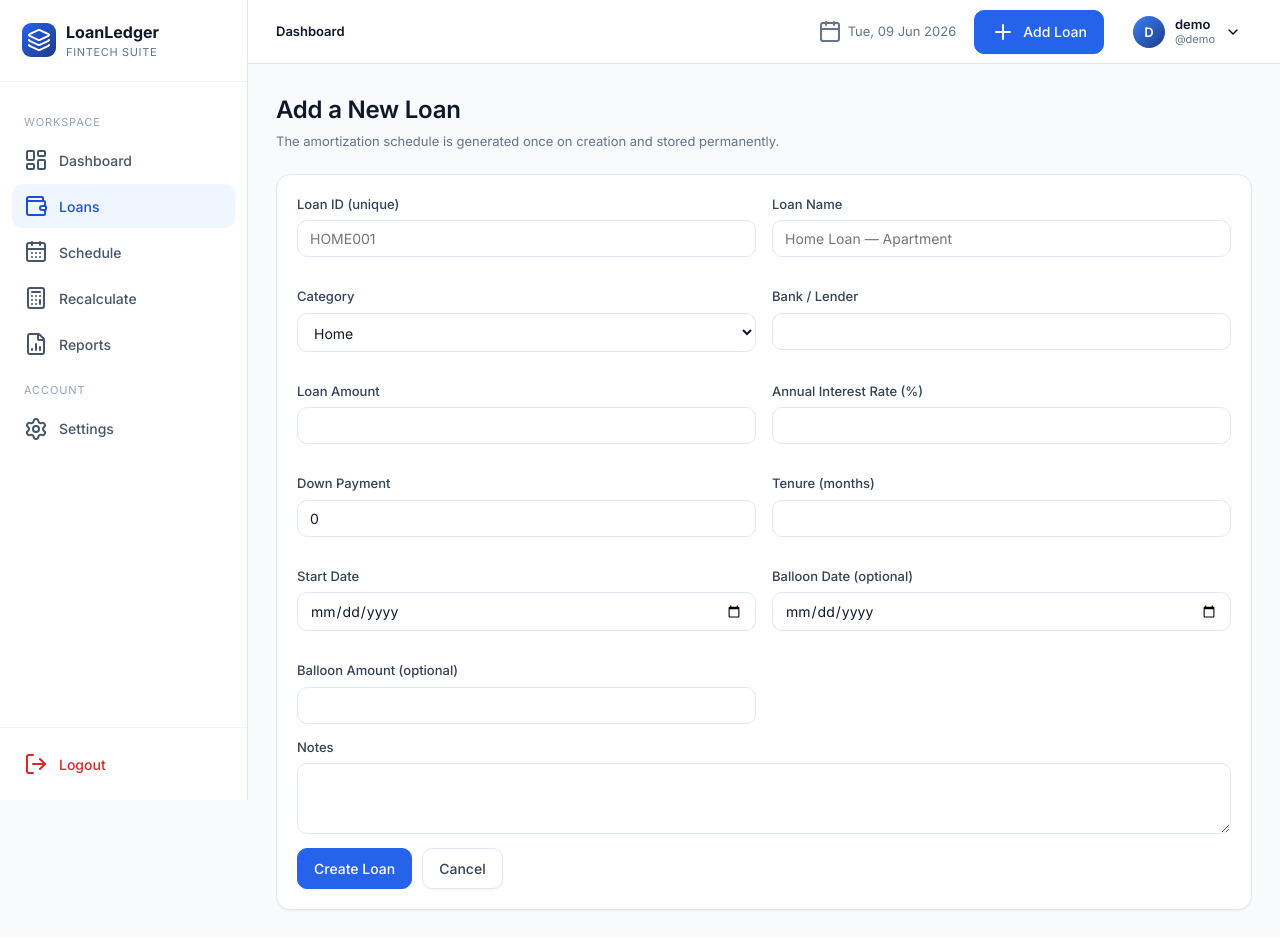
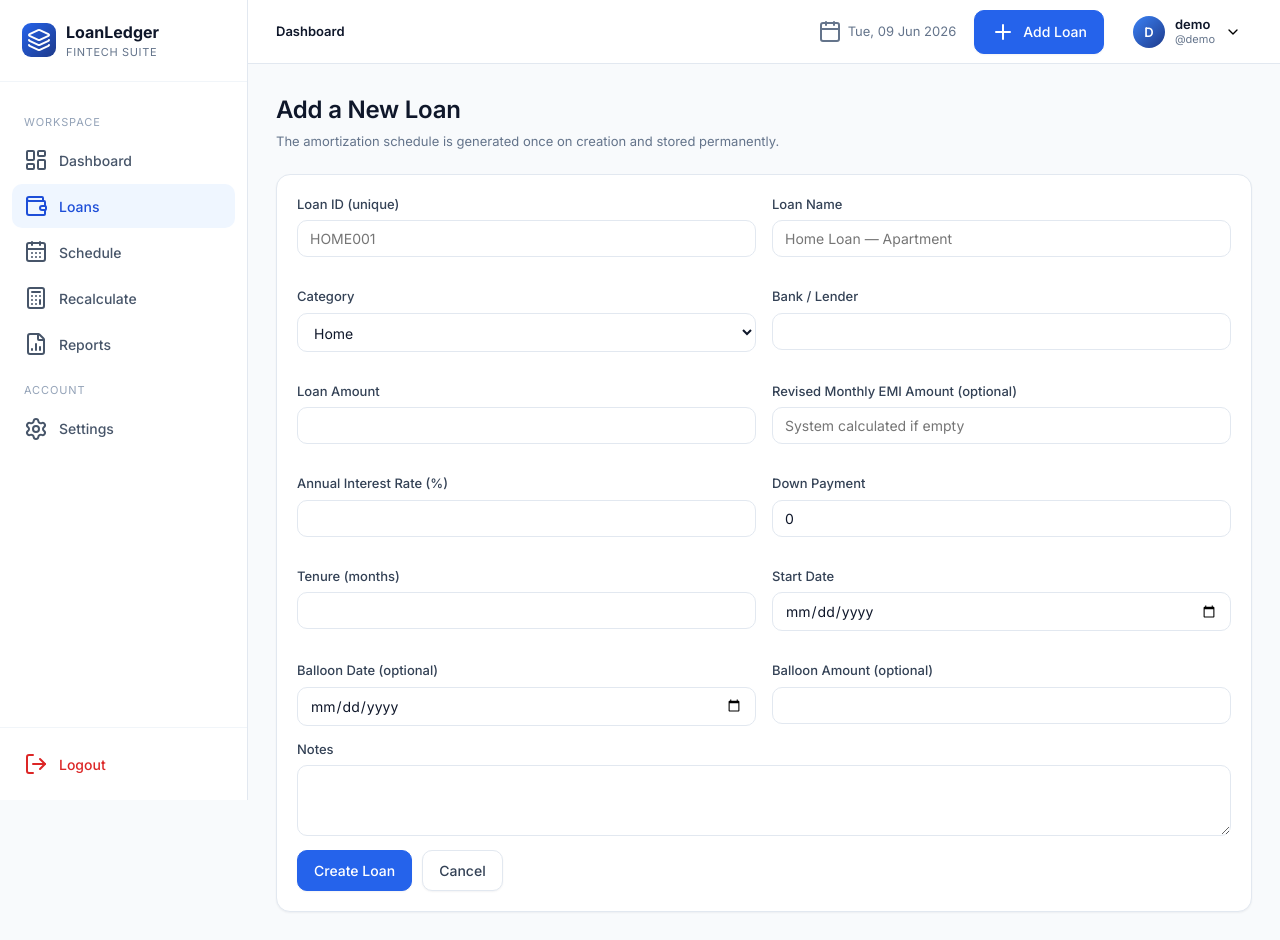
Before and after one commit to Karthik2507/Loanapp, a Flask app: page /loans/add in a window 1280 px wide. Before the commit the page ends 911 px from the top, so only its background shows below. Run offline with Flask 3, Linux system fonts and the light colour scheme; a user stored in the database is signed in; some libraries are stand-ins or nearby versions.

Commit message:
Added Revised Payment Amount[Optional] Field in new loan addition form

```diff
--- a/app/blueprints/loans.py
+++ b/app/blueprints/loans.py
@@ -55,6 +55,7 @@ def add():
             loan_amount=form.loan_amount.data,
             interest_rate=form.interest_rate.data,
             down_payment=form.down_payment.data or 0,
+            custom_emi=form.custom_emi.data,
             start_date=form.start_date.data,
             tenure_months=form.tenure_months.data,
             balloon_date=form.balloon_date.data,
--- a/app/forms.py
+++ b/app/forms.py
@@ -31,6 +31,7 @@ class LoanForm(FlaskForm):
     loan_category = SelectField("Category", choices=CATEGORY_CHOICES, validators=[DataRequired()])
     bank_name = StringField("Bank / Lender", validators=[DataRequired(), Length(1, 120)])
     loan_amount = FloatField("Loan Amount", validators=[DataRequired(), NumberRange(min=0.01)])
+    custom_emi = FloatField("Revised Monthly EMI", validators=[Optional(), NumberRange(min=0.01)])
     interest_rate = FloatField("Annual Interest Rate (%)", validators=[InputRequired(), NumberRange(min=0, max=100)])
     down_payment = FloatField("Down Payment", validators=[Optional(), NumberRange(min=0)], default=0)
     start_date = DateField("Start Date", validators=[DataRequired()])
--- a/app/models.py
+++ b/app/models.py
@@ -41,6 +41,7 @@ class Loan(db.Model):
     loan_amount = db.Column(db.Float, nullable=False)
     interest_rate = db.Column(db.Float, nullable=False)  # annual %
     down_payment = db.Column(db.Float, default=0)
+    custom_emi = db.Column(db.Float, nullable=True)
     start_date = db.Column(db.Date, nullable=False)
     tenure_months = db.Column(db.Integer, nullable=False)
     loan_status = db.Column(db.String(20), default="Active", index=True)
--- a/app/templates/loans/form.html
+++ b/app/templates/loans/form.html
@@ -15,6 +15,13 @@
       <div class="form-row"><label>Category</label>{{ form.loan_category() }}</div>
       <div class="form-row"><label>Bank / Lender</label>{{ form.bank_name() }}</div>
       <div class="form-row"><label>Loan Amount</label>{{ form.loan_amount() }}{% for e in form.loan_amount.errors %}<div class="err">{{ e }}</div>{% endfor %}</div>
+      {% if mode != 'edit' %}
+        <div class="form-row">
+          <label>Revised Monthly EMI Amount (optional)</label>
+          {{ form.custom_emi(placeholder="System calculated if empty") }}
+          {% for e in form.custom_emi.errors %}<div class="err">{{ e }}</div>{% endfor %}
+        </div>
+      {% endif %}
       <div class="form-row"><label>Annual Interest Rate (%)</label>{{ form.interest_rate() }}{% for e in form.interest_rate.errors %}<div class="err">{{ e }}</div>{% endfor %}</div>
       <div class="form-row"><label>Down Payment</label>{{ form.down_payment() }}</div>
       <div class="form-row"><label>Tenure (months)</label>{{ form.tenure_months() }}</div>
--- a/app/utils.py
+++ b/app/utils.py
@@ -75,7 +75,10 @@ def generate_amortization(loan):
     annual_rate = float(loan.interest_rate)
     months = int(loan.tenure_months)
     monthly_rate = (annual_rate / 100.0) / 12.0
-    emi = emi_amount(principal_outstanding, annual_rate, months)
+    if loan.custom_emi:
+        emi = float(loan.custom_emi)
+    else:
+        emi = emi_amount(principal_outstanding, annual_rate, months)
 
     bal_date = loan.balloon_date
     for i in range(1, months + 1):
```
Also changed, not shown: instance/loanledger.sqlite3.
